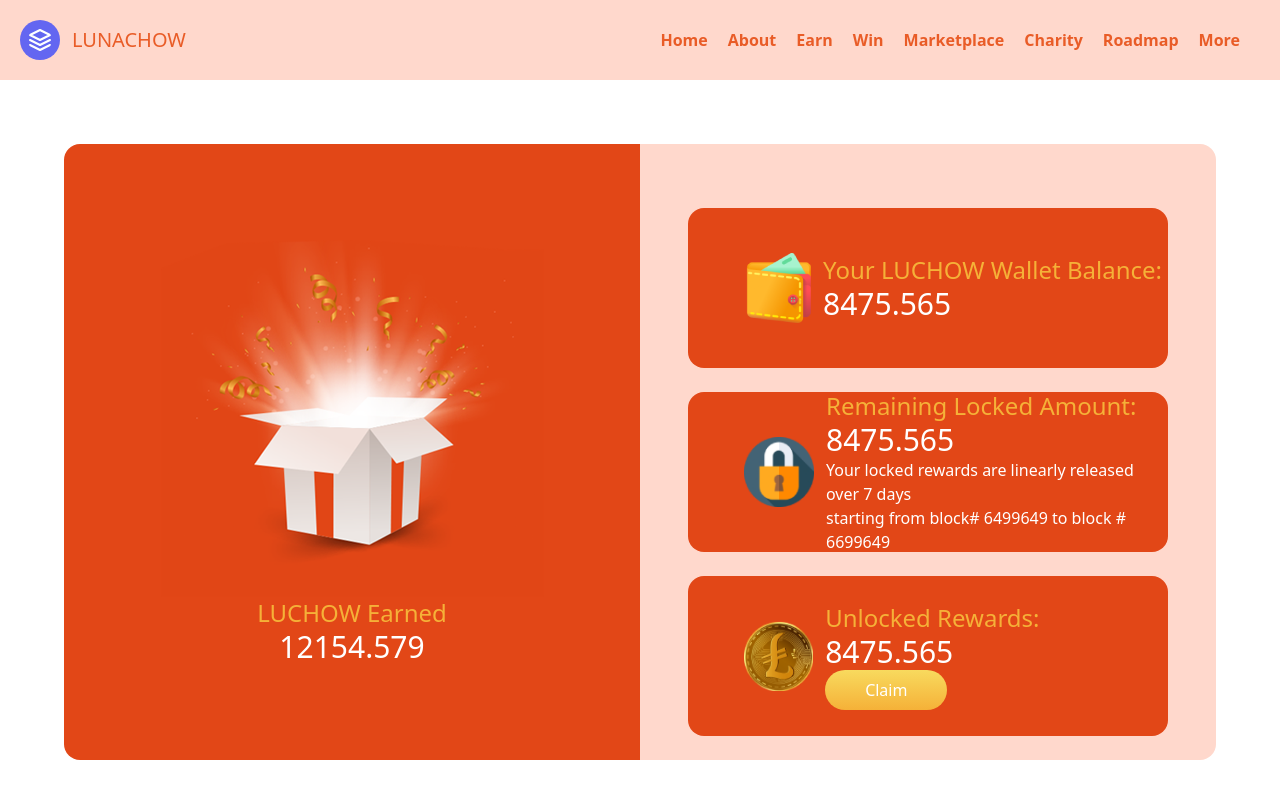
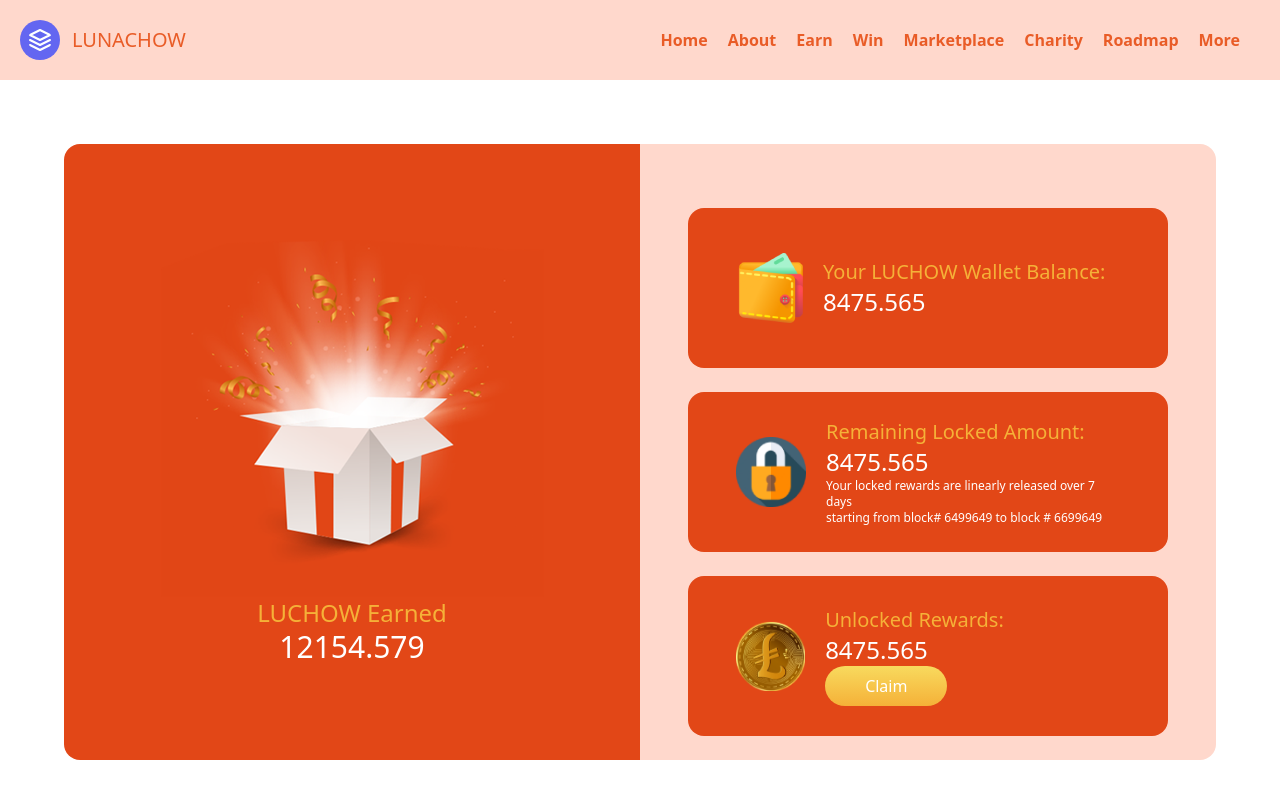
Before and after one commit to KingdomParadise/luchow_staking, a React (Create React App) app: page / in a window 1280 px wide. Shown: the top 798 px of the page. Built offline with nearby package versions, Linux system fonts and the light colour scheme.

Commit message:
hero section done

```diff
--- a/src/components/Hero/index.js
+++ b/src/components/Hero/index.js
@@ -14,14 +14,14 @@ const LeftContent = () => {
 }
 
 const ContentCard = ({children,imageSrc,title,amount}) => {
-    return <div className="mx-12 my-6 bg-red-dark h-40 rounded-2xl flex items-center">
-       <div className="px-14 flex justify-end pr-3">
+    return <div className="mx-12 my-6 bg-red-dark h-40 rounded-2xl flex items-center justify-center">
+        <div className="flex items-center gap-5 max-w-sm w-full">
        <img src={imageSrc} alt="" className=""  style={{maxWidth:70,maxHeight:70}} />
+       <div>
+            <h3 className="text-orange text-xl">{title}</h3>
+            <h2 className="text-white text-2xl">{amount}</h2>
+            {children}
        </div>
-       <div className="flex-auto">
-            <h3 className="text-orange text-2xl">{title}</h3>
-            <h2 className="text-white text-3xl">{amount}</h2>
-            {children}
        </div>
     </div>
 }
@@ -30,7 +30,7 @@ const RightContent = () => {
     return <div className="flex-col w-full bg-red-light rounded-r-2xl pt-10">
             <ContentCard imageSrc="/purse.svg" title="Your LUCHOW Wallet Balance:" amount="8475.565" />
             <ContentCard imageSrc="/lock.svg" title="Remaining Locked Amount:" amount="8475.565">
-            <p className="text-white">Your locked rewards are linearly released over 7 days <br />starting from block# 6499649 to block # 6699649</p>
+                <p className="text-white text-xs">Your locked rewards are linearly released over 7 days <br />starting from block# 6499649 to block # 6699649</p>
             </ContentCard>
             <ContentCard imageSrc="/coin.svg" title="Unlocked Rewards:" amount="8475.565">
                 <button className="text-white border-0 py-2 px-10 focus:outline-none bg-orange-gradient bg-gradient-to-t from-orange to-orange-light hover:to-red-300 rounded-3xl">Claim</button>
```
